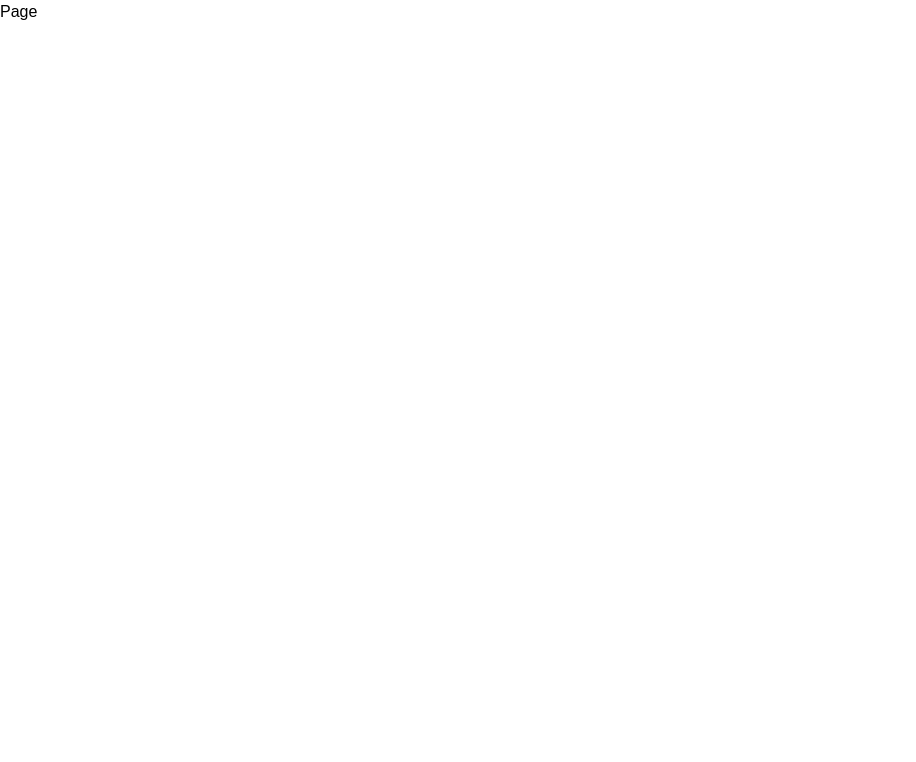
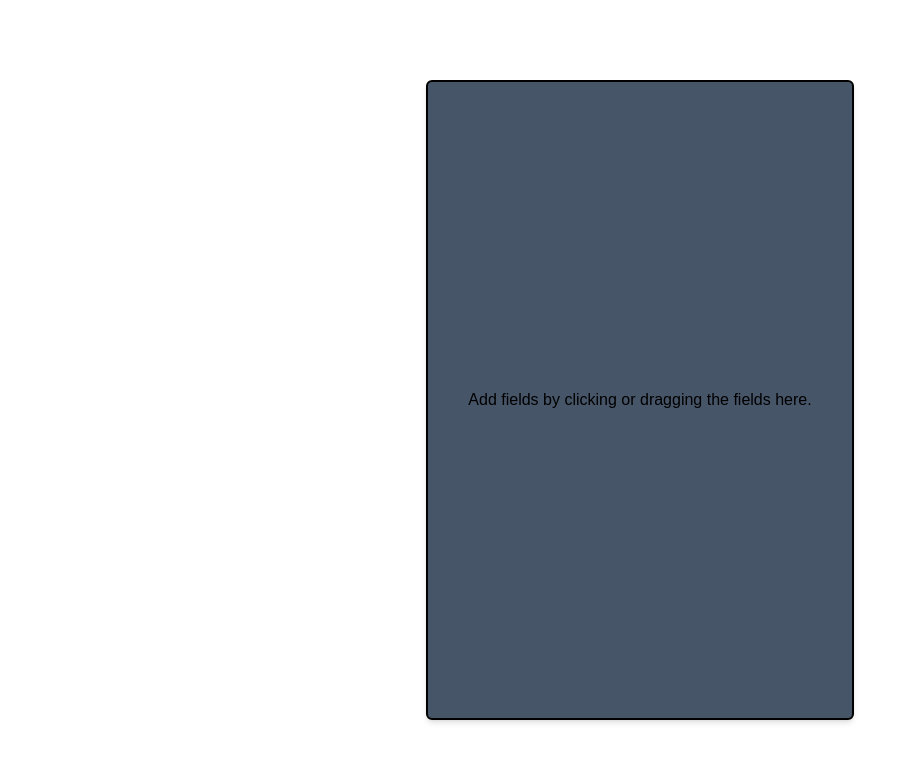
Before and after one commit to rohankishorneog/forma, a Next.js app: page /create-form in a window 1280 px wide. Shown: the top 762 px of the page, without its empty margins (0-916 px from the left). Built offline with nearby package versions, Linux system fonts and the light colour scheme.

Commit message:
created the form Canvas  UI for adding form and created the create-form page

```diff
--- a/app/(root)/(Home)/page.tsx
+++ b/app/(root)/(Home)/page.tsx
@@ -6,7 +6,7 @@ const page = () => {
     <div className="flex items-center justify-center w-screen h-screen">
       <Link href={"/create-form"}>
         <button className="bg-green-500 text-white p-2 rounded-lg ">
-          navigate to create
+          Navigate to create
         </button>
       </Link>
     </div>
--- a/app/(root)/create-form/page.tsx
+++ b/app/(root)/create-form/page.tsx
@@ -1,7 +1,13 @@
+import FormCanvas from "@/app/components/FormCanvas/FormCanvas";
 import React from "react";
 
 const Page = () => {
-  return <div>Page</div>;
+  return (
+    <div className="flex w-screen h-screen items-center justify-center">
+
+      <FormCanvas />
+    </div>
+  );
 };
 
 export default Page;
--- /dev/null
+++ b/app/components/FormCanvas/FormCanvas.tsx
@@ -0,0 +1,15 @@
+import React from "react";
+import MobileAddFieldButton from "../MobileAddFieldButton/MobileAddFieldButton";
+
+const FormCanvas = () => {
+  return (
+    <>
+      <MobileAddFieldButton />
+      <div className="bg-slate-600 border-2 border-black shadow-md h-[calc(100vh-10rem)] flex items-center rounded-md p-10">
+        Add fields by clicking or dragging the fields here.
+      </div>
+    </>
+  );
+};
+
+export default FormCanvas;
```
